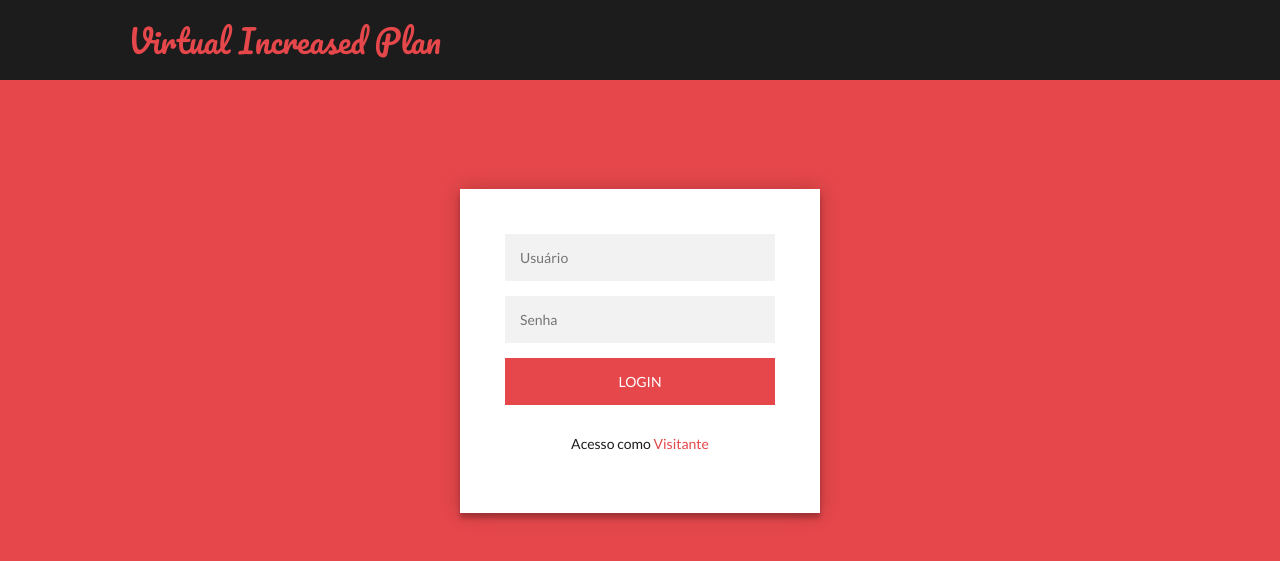
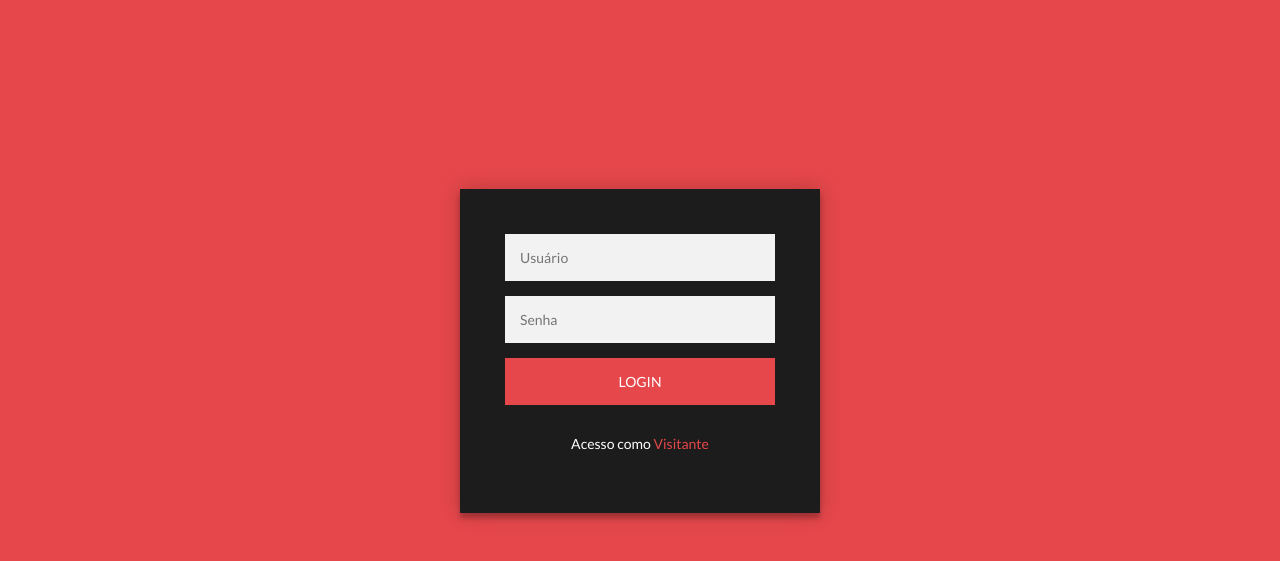
Before and after one commit to chrispittersl/VIP, a PHP site: page /login.html in a window 1280 px wide. Shown: the top 561 px of the page. Run offline with PHP 8.4, Linux system fonts and the light colour scheme; some libraries are stand-ins or nearby versions.

Commit message:
Login sem header

```diff
--- a/css/login.css
+++ b/css/login.css
@@ -24,7 +24,7 @@
 .form {
   position: relative;
   z-index: 1;
-  background: #FFFFFF;
+  background:#1c1c1c;
   max-width: 360px;
   margin: 0 auto 100px;
   padding: 45px;
@@ -62,7 +62,7 @@
 .form .message {
   font-family: 'Lato';
   margin: 15px 0 0;
-  color: #1c1c1c;
+  color: #FFFFFF;
   font-size: 14px;
 }
 .form .message a {
--- a/login.html
+++ b/login.html
@@ -35,11 +35,6 @@ function valida ()
 </script>
 </head>
 
-<header id="header">
-	<div class="inner">
-		<a href="login.html" class="logo">Virtual Increased Plan</a>
-	</div>
-</header>
 
 <meta http-equiv="Content-Type" content="text/html; charset=utf-8">
 <div class="login-page">
```
